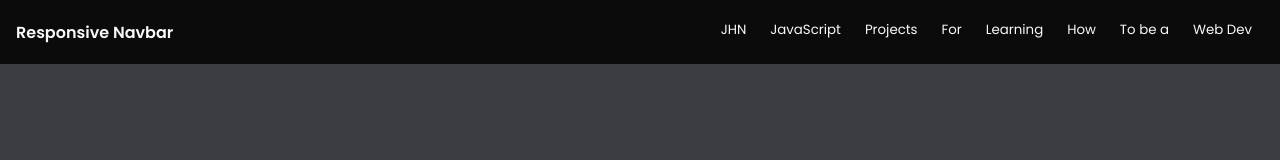
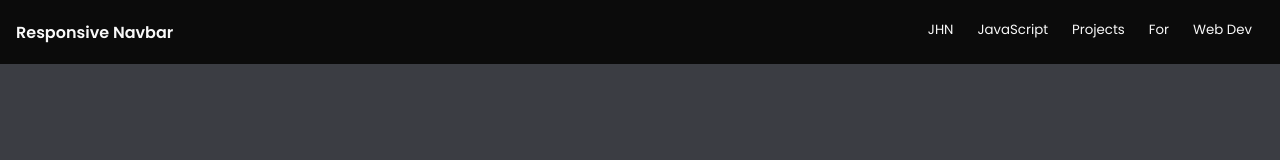
Before and after one commit to jhn322/responsive-navbar, a plain HTML site: page index.html in a window 1280 px wide. Drawn offline with nearby package versions, Linux system fonts and the light colour scheme.

Commit message:
restructure

```diff
--- a/index.html
+++ b/index.html
@@ -28,9 +28,6 @@
             <button type="button" class="active">JavaScript</button>
             <button type="button" class="active">Projects</button>
             <button type="button" class="active">For</button>
-            <button type="button" class="active">Learning</button>
-            <button type="button" class="active">How</button>
-            <button type="button" class="active">To be a</button>
             <button type="button" class="active">Web Dev</button>
         </aside>
 
```
